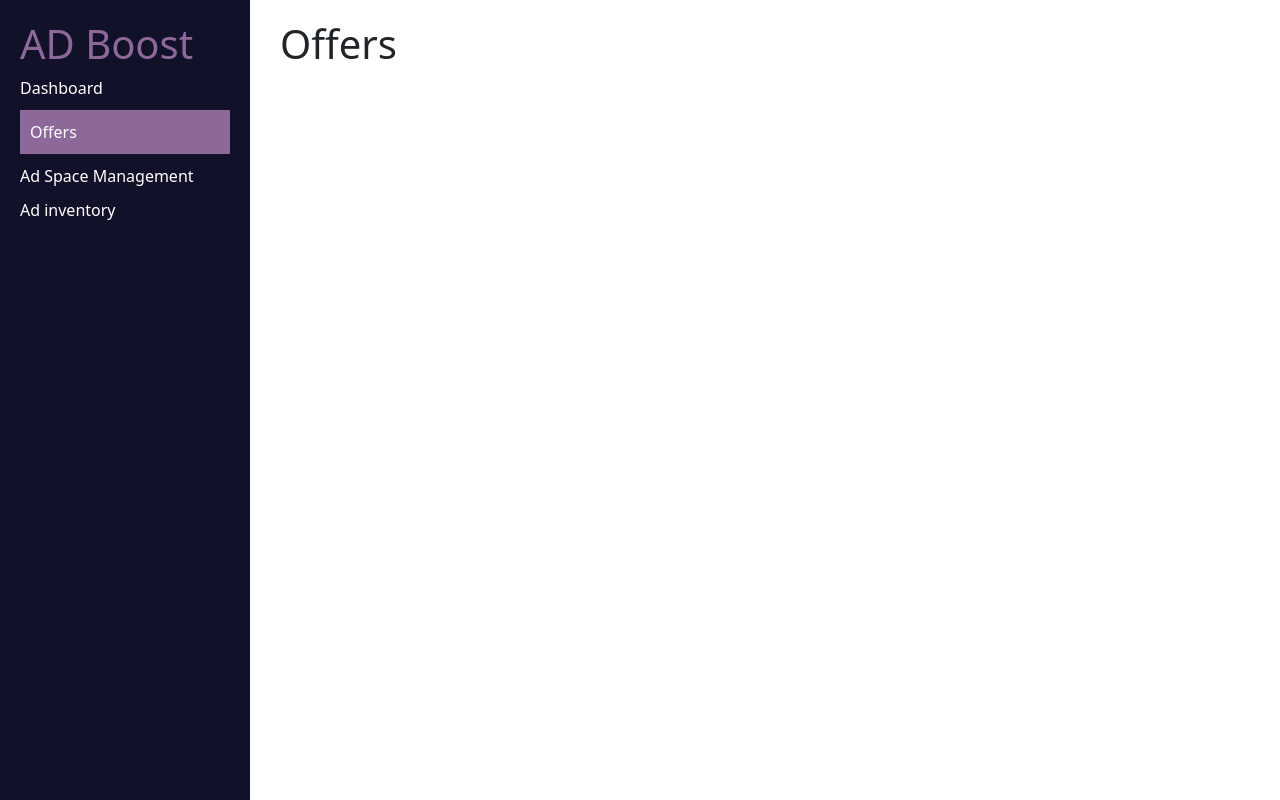
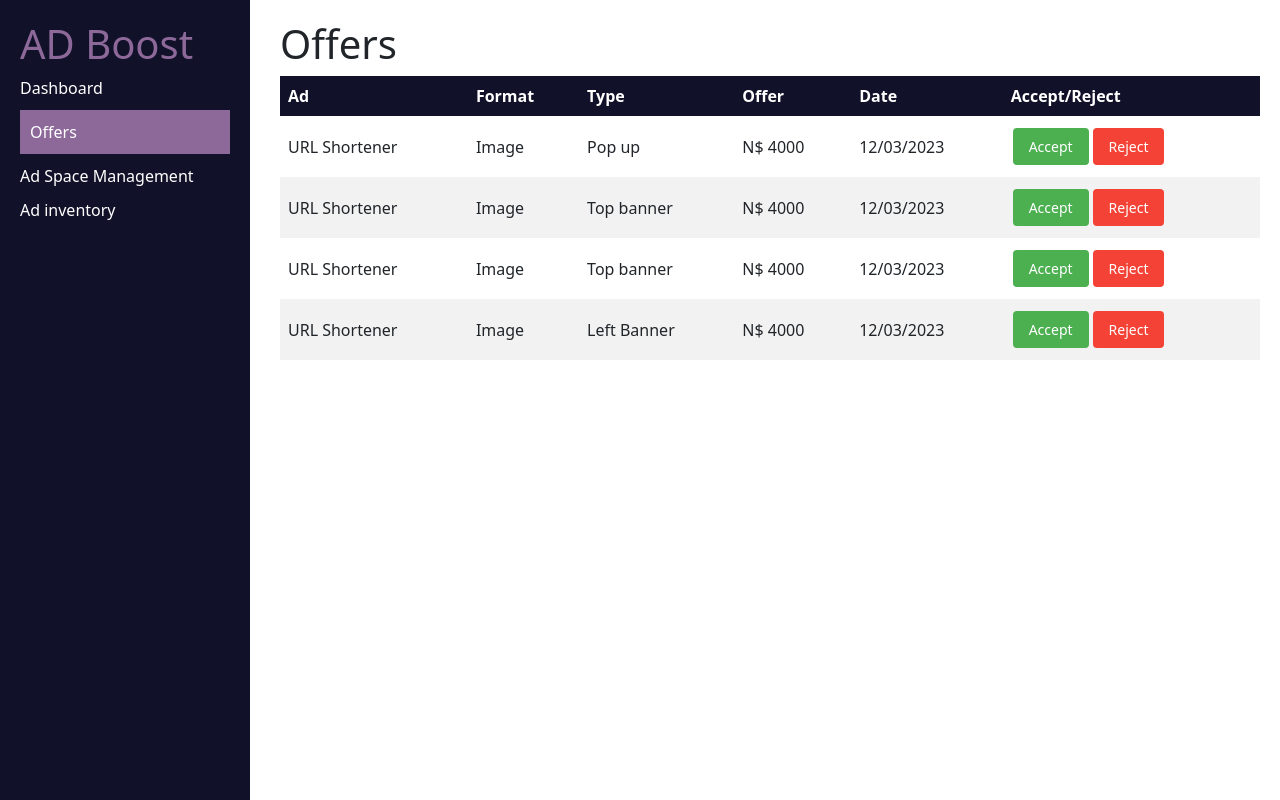
Before and after one commit to shwelep/AD-Server, a React (Create React App) app in the folder frontend/: page /offers in a window 1280 px wide. Built offline with nearby package versions, Linux system fonts and the light colour scheme.

Commit message:
Implemented offers page

```diff
--- a/frontend/src/Assets/css/styles.css
+++ b/frontend/src/Assets/css/styles.css
@@ -16,7 +16,7 @@ body {
 .stats p {
     color: white;
     text-align: center;
-    font-size: 40px;
+    font-size: 30px;
     font-weight: 600;
 }
 
@@ -40,3 +40,60 @@ body {
 .row{
     padding-top: 50px;
 }
+
+table {
+    border-collapse: collapse;
+    width: 100%;
+    display: table;
+  }
+
+  th {
+    border: 1px solid #dddddd;
+    text-align: left;
+    padding: 8px;
+    color: white;
+
+  }
+
+  td {
+    border: 1px solid #dddddd;
+    text-align: left;
+    padding: 8px;
+  }
+
+  thead{
+    width: 100%;
+    background-color: #111129;
+  }
+
+  tr:nth-child(even) {
+    background-color: #f2f2f2;
+  }
+
+  .acceptButton {
+    background-color: #4caf50;
+    color: white;
+    border: none;
+    padding: 8px 16px;
+    text-align: center;
+    text-decoration: none;
+    display: inline-block;
+    font-size: 14px;
+    margin: 4px 2px;
+    cursor: pointer;
+    border-radius: 4px;
+  }
+
+  .rejectButton {
+    background-color: #f44336;
+    color: white;
+    border: none;
+    padding: 8px 16px;
+    text-align: center;
+    text-decoration: none;
+    display: inline-block;
+    font-size: 14px;
+    margin: 4px 2px;
+    cursor: pointer;
+    border-radius: 4px;
+  }
--- a/frontend/src/Components/AdEngagements.jsx
+++ b/frontend/src/Components/AdEngagements.jsx
@@ -1,7 +1,7 @@
 import React from 'react'
-import { LineChart, Line, XAxis, YAxis, BarChart, Rectangle, Bar, Tooltip, Legend, ResponsiveContainer } from 'recharts';
+import { XAxis, YAxis, BarChart, Rectangle, Bar, Tooltip, Legend, ResponsiveContainer } from 'recharts';
 
-const AdEngagementsLineGraph = ({ }) => {
+const AdEngagementsBarGraph = ({ }) => {
 
     const data = [
         { ad: 'Sports boots', adClicks: 402, ctr: 32, revenue: 231 },
@@ -30,4 +30,4 @@ const AdEngagementsLineGraph = ({ }) => {
     )
 }
 
-export default AdEngagementsLineGraph;
+export default AdEngagementsBarGraph;
--- a/frontend/src/Screens/Publisher/Dashboard/Dashboard.jsx
+++ b/frontend/src/Screens/Publisher/Dashboard/Dashboard.jsx
@@ -1,6 +1,6 @@
 import 'bootstrap/dist/css/bootstrap.min.css'
 import LineGraph from '../../../Components/lineChart'
-import AdEngagementLineGraph from '../../../Components/AdEngagements'
+import AdEngagementBarGraph from '../../../Components/AdEngagements'
 
 const Dashboard = () => {
     return (
@@ -25,7 +25,7 @@ const Dashboard = () => {
                     <LineGraph />
                 </div>
                 <div className='graphs col-xl-5 col-lg-6 col-md-6 col-sm-12'>
-                    <AdEngagementLineGraph/>
+                    <AdEngagementBarGraph />
                 </div>
             </div>
             <lineChart />
--- a/frontend/src/Screens/Publisher/Offers/Offers.jsx
+++ b/frontend/src/Screens/Publisher/Offers/Offers.jsx
@@ -1,7 +1,61 @@
+import { useState } from "react"
+
 const Offers = () => {
+
+    // const [offers, setOffers] = useState([
+    //     {Ad:'URL Shortener', AdID: 1232142, format: 'Image', type:'Pop up', offer:'N$ 4000', date:'12/03/2023'},
+    //     {Ad:'URL Shortener', AdID: 1232143, format: 'Image', type:'Top banner', offer:'N$ 4000', date:'12/03/2023'},
+    //     {Ad:'URL Shortener', AdID: 4632342, format: 'Image', type:'Top banner', offer:'N$ 4000', date:'12/03/2023'},
+    //     {Ad:'URL Shortener', AdID: 2432142, format: 'Image', type:'Left Banner', offer:'N$ 4000', date:'12/03/2023'},
+    // ])
+
+    let offers = [
+        {Ad:'URL Shortener', AdID: 1232142, format: 'Image', type:'Pop up', offer:'N$ 4000', date:'12/03/2023'},
+        {Ad:'URL Shortener', AdID: 1232143, format: 'Image', type:'Top banner', offer:'N$ 4000', date:'12/03/2023'},
+        {Ad:'URL Shortener', AdID: 4632342, format: 'Image', type:'Top banner', offer:'N$ 4000', date:'12/03/2023'},
+        {Ad:'URL Shortener', AdID: 2432142, format: 'Image', type:'Left Banner', offer:'N$ 4000', date:'12/03/2023'},
+    ]
+
+    console.log(offers)
+
+    const acceptOffer = (offerID) => {
+        console.log(`Offer ${offerID} accepted`)
+    }
+
+    const rejectOffer = (offerID) => {
+        console.log(`Offer ${offerID} rejected`)
+    }
+
     return(
         <div>
             <h1>Offers</h1>
+            <table>
+                <thead>
+                    <tr>
+                        <th>Ad</th>
+                        <th>Format</th>
+                        <th>Type</th>
+                        <th>Offer</th>
+                        <th>Date</th>
+                        <th>Accept/Reject</th>
+                    </tr>
+                </thead>
+                <tbody>
+                    {offers.map((offer) =>(
+                        <tr key={offer.AdID}>
+                            <td>{offer.Ad}</td>
+                            <td>{offer.format}</td>
+                            <td>{offer.type}</td>
+                            <td>{offer.offer}</td>
+                            <td>{offer.date}</td>
+                            <td>
+                                <button className="acceptButton" onClick={() => acceptOffer(offer.AdID)}>Accept</button>
+                                <button className="rejectButton" onClick={() => rejectOffer(offer.AdID)}>Reject</button>
+                            </td>
+                        </tr>
+                    ))}
+                </tbody>
+            </table>
         </div>
     )
 }
```
